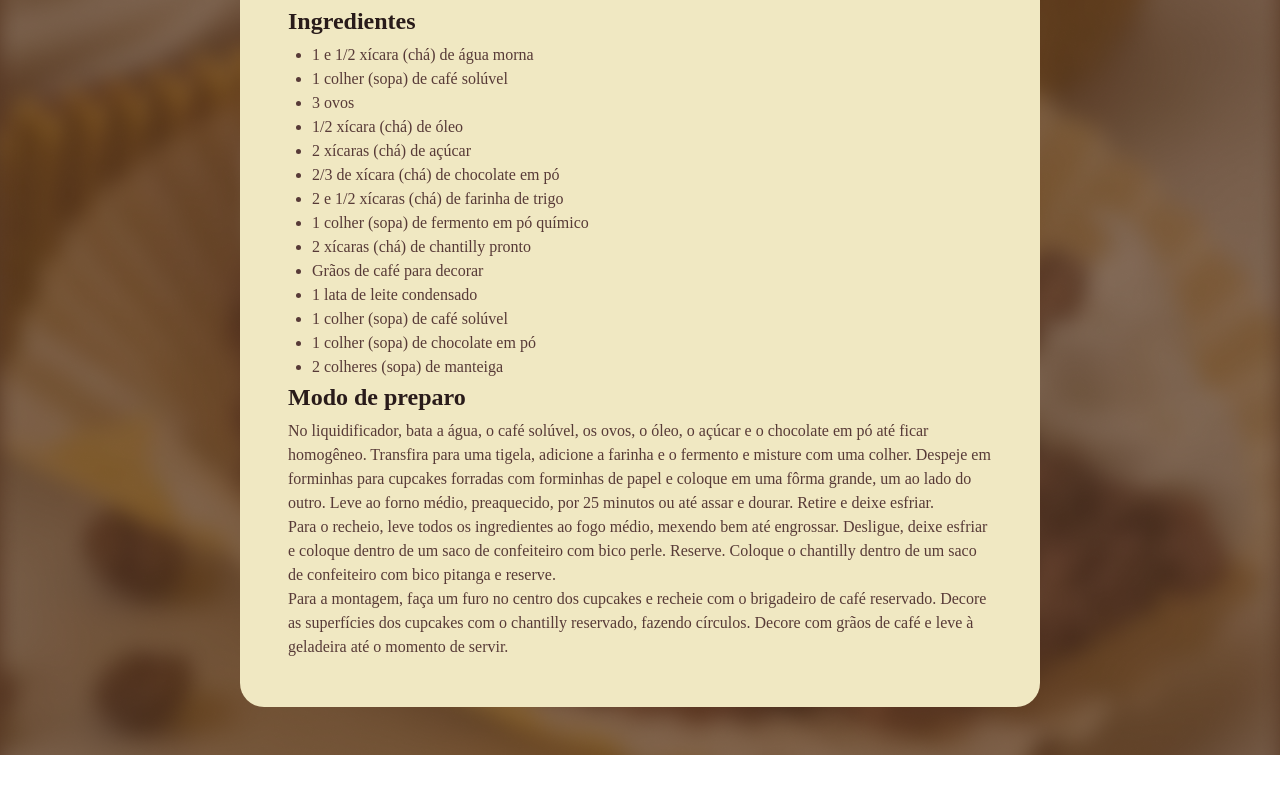
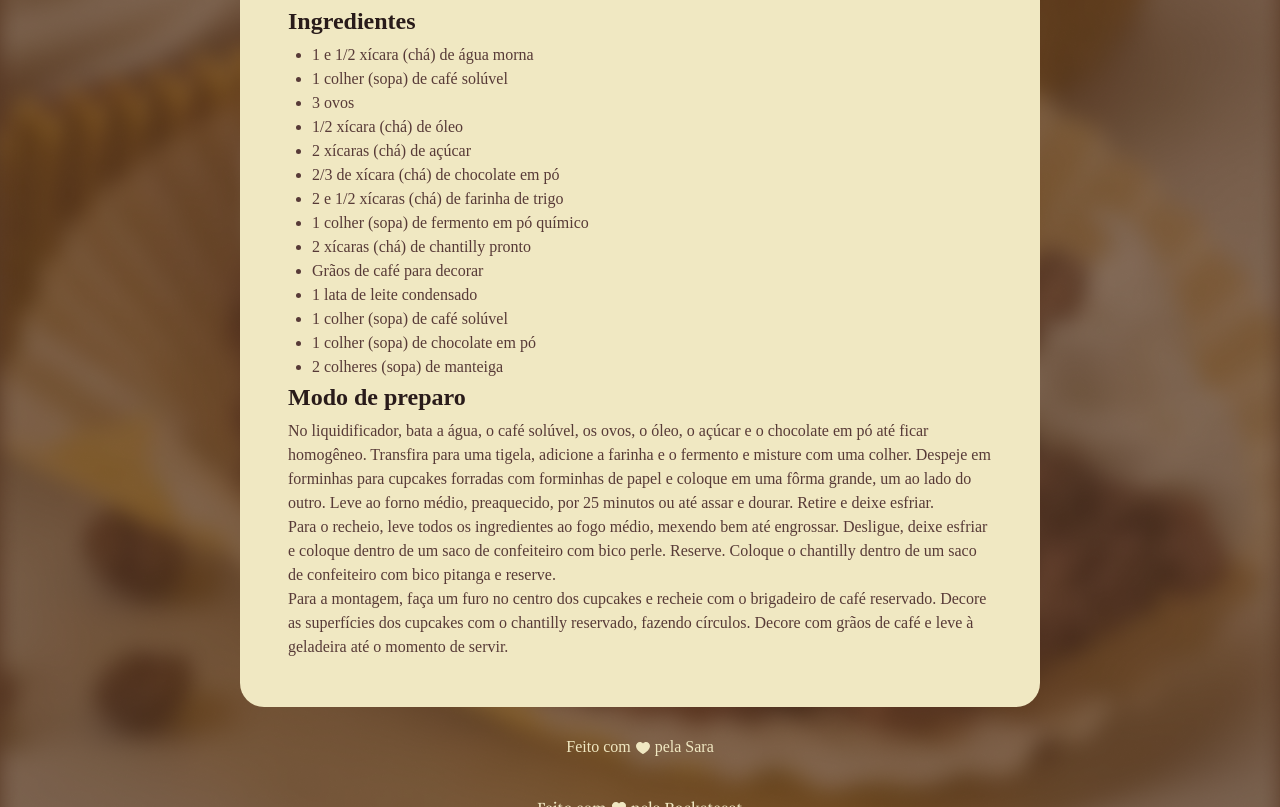
Before and after one commit to SaraMag25/Amontada-Valley-Fullstack, a plain HTML site: page rocketseat/projeto_receita/index.html in a window 1280 px wide. Shown: the part 720-1527 px from the top of the page. Before the commit the page ends 1475 px from the top, so only its background shows below. Drawn offline with Linux system fonts and the light colour scheme; a web font is replaced by a local one.

Commit message:
adicionado o rodapé

```diff
--- a/rocketseat/projeto_receita/index.html
+++ b/rocketseat/projeto_receita/index.html
@@ -49,5 +49,8 @@
             </secttion>
         </main>
     </div>
+    <footer>
+        Feito com <img src="assets/ph_heart-fill.svg" alt="coração pequeno fofo"> pela Sara
+    </footer>
 </body>
 </html>
--- a/rocketseat/projeto_receita/style.css
+++ b/rocketseat/projeto_receita/style.css
@@ -22,7 +22,7 @@ body{
     padding: 24px;
     background-color: #f0e8c2;
     border-radius: 24px;
-    margin: 48px auto;
+    margin: 48px auto 28px;
 }
 
 
@@ -62,3 +62,13 @@ h1,h2{
 ul{
     padding-left: 24px;
 }
+
+footer{
+    color: #f0e8c2;
+    text-align: center;
+    padding-bottom: 48px;
+}
+
+footer img{
+    vertical-align: middle;
+}
```
Also changed, not shown: rocketseat/projeto_receita/assets/ph_heart-fill.svg (added).
